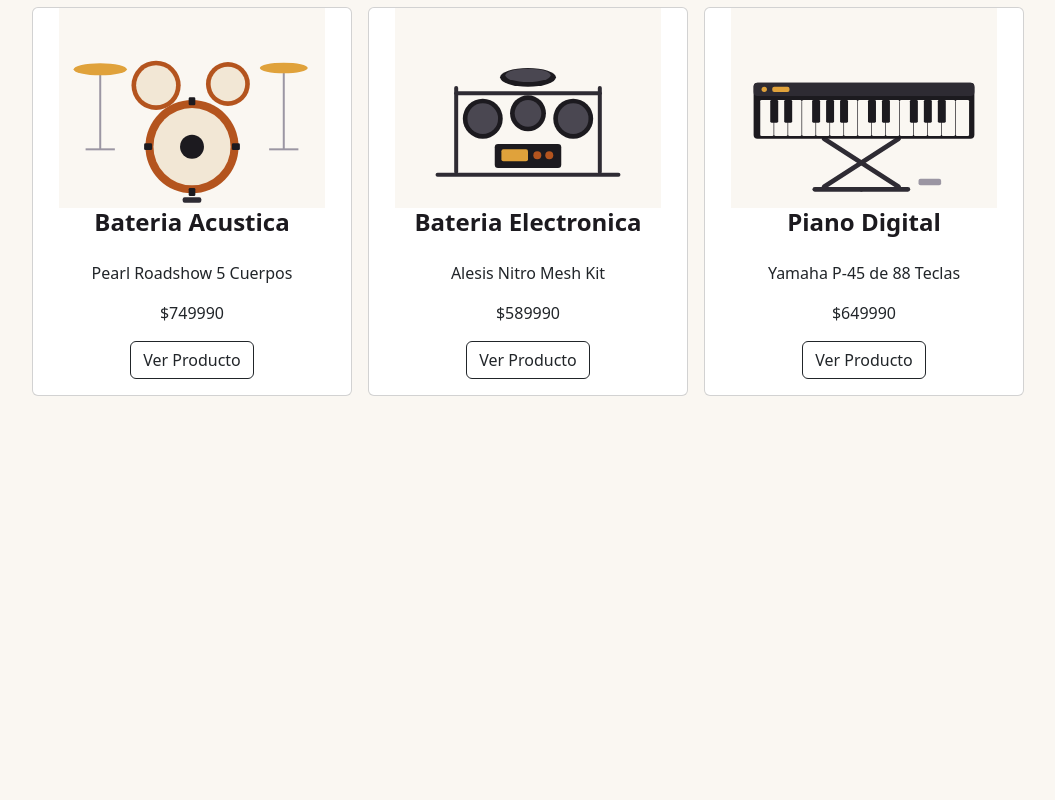
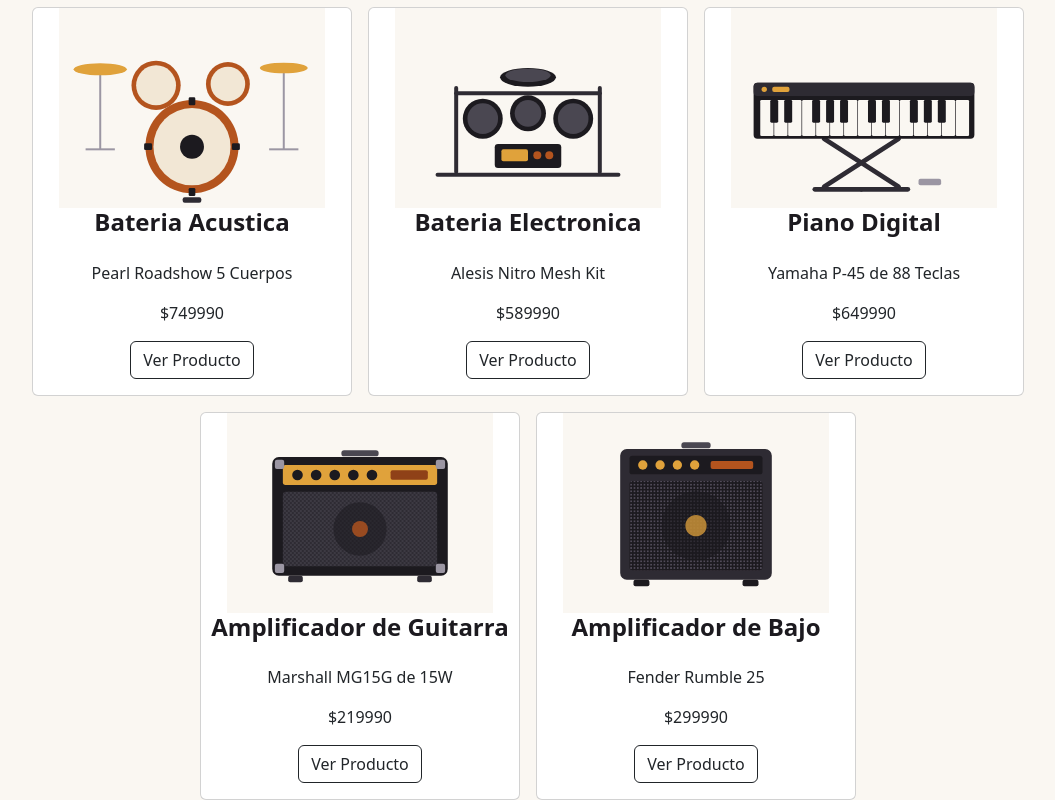
Before and after one commit to SYST3M644/SONIDO_VIVO_PROJECTO, a React (Vite) app: page /productos in a window 1280 px wide. Shown: the part 982-1782 px from the top of the page, without its empty margins (112-1167 px from the left). Before the commit the page ends 1378 px from the top, so only its background shows below. Built offline with nearby package versions, Linux system fonts and the light colour scheme.

Commit message:
Agregar los amplificadores de guitarra y bajo

```diff
--- a/src/paginas/DetalleProducto.tsx
+++ b/src/paginas/DetalleProducto.tsx
@@ -64,6 +64,20 @@
         descripcion: "Yamaha P-45 de 88 Teclas",
         precio: 649990,
         imagen: "/img/piano-digital.svg"
+    },
+    {
+        id: 10,
+        titulo: "Amplificador de Guitarra",
+        descripcion: "Marshall MG15G de 15W",
+        precio: 219990,
+        imagen: "/img/amplificador-guitarra.svg"
+    },
+    {
+        id: 11,
+        titulo: "Amplificador de Bajo",
+        descripcion: "Fender Rumble 25",
+        precio: 299990,
+        imagen: "/img/amplificador-bajo.svg"
     }
 ];
 
--- a/src/paginas/Producto.tsx
+++ b/src/paginas/Producto.tsx
@@ -78,6 +78,22 @@
                     precio= {649990}
                     imagen= "/img/piano-digital.svg"
                     />
+
+                    <CardProductos
+                    id={10}
+                    titulo="Amplificador de Guitarra"
+                    descripcion= "Marshall MG15G de 15W"
+                    precio= {219990}
+                    imagen= "/img/amplificador-guitarra.svg"
+                    />
+
+                    <CardProductos
+                    id={11}
+                    titulo="Amplificador de Bajo"
+                    descripcion= "Fender Rumble 25"
+                    precio= {299990}
+                    imagen= "/img/amplificador-bajo.svg"
+                    />
             </div>
         </div>
     );
```
